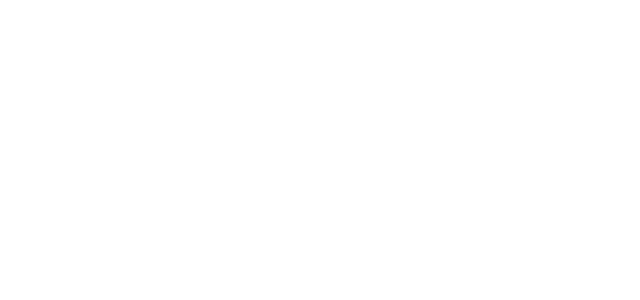
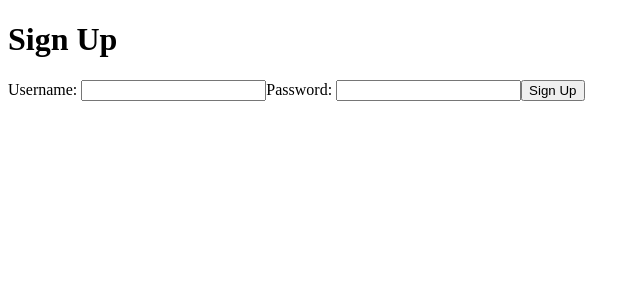
Before and after one commit to Cheeonon/dish-dash, a React (Create React App) app: page /sign-up in a window 1280 px wide. Shown: the top 300 px of the page, without its empty margins (0-640 px from the left). Built offline with nearby package versions, Linux system fonts and the light colour scheme.

Commit message:
Add signin and login page. Add functionality for both

```diff
--- a/package.json
+++ b/package.json
@@ -6,6 +6,7 @@
     "@testing-library/jest-dom": "^5.16.5",
     "@testing-library/react": "^13.4.0",
     "@testing-library/user-event": "^13.5.0",
+    "axios": "^0.27.2",
     "react": "^18.2.0",
     "react-dom": "^18.2.0",
     "react-router-dom": "^6.4.0",
--- a/src/App.js
+++ b/src/App.js
@@ -1,10 +1,16 @@
-import './App.scss';
+import { BrowserRouter, Route, Routes } from 'react-router-dom';
+import './styles/App.scss';
+import Login from './components/Login/Login';
+import SignUp from './components/SignUp/SignUp';
 
 function App() {
   return (
-    <div className="App">
-
-    </div>
+    <BrowserRouter>
+      <Routes>
+        <Route path="/sign-up" element={<SignUp />}/>
+        <Route path="/login" element={<Login />}/>
+      </Routes>
+    </BrowserRouter>
   );
 }
 
--- /dev/null
+++ b/src/components/Login/Login.js
@@ -0,0 +1,46 @@
+import { useState } from 'react';
+import './Login.scss';
+import { postLogin } from '../../utils/axios';
+import GamePage from '../../pages/GamePage/GamePage';
+
+const Login = () => {
+    const [isLoggedIn, setIsLoggedIn] = useState(false);
+
+    // sign up when the form is submitted
+    const handleSubmit = (event) => {
+
+        // send post request
+        postLogin({
+            userName: event.target.userName.value,
+            password: event.target.password.value
+        })
+        .then(resolve => {
+            sessionStorage.token = resolve.data.token;
+            setIsLoggedIn(true);
+        })
+        .catch(error => {
+            console.log(error);
+            alert("Failed to login");
+        })
+
+        event.preventDefault();
+        event.target.reset();
+    }
+
+    if(isLoggedIn){
+        return <GamePage />
+    }
+
+  return (
+    <>
+        <form className="login" onSubmit={handleSubmit}>
+            <h1>Login</h1>
+            <label>Username: <input type="text" name="userName"/></label>
+            <label>Password: <input type="password" name="password"/></label>
+            <button>Login</button>
+        </form>
+    </>
+  )
+}
+
+export default Login
--- /dev/null
+++ b/src/components/SignUp/SignUp.js
@@ -0,0 +1,47 @@
+import { useState } from 'react';
+import './SignUp.scss';
+import { postSignUp } from '../../utils/axios';
+import Login from '../Login/Login';
+
+
+const SignUp = () => {
+    const [isSignedUp, setIsSignedUp] = useState(false);
+
+    // sign up when the form is submitted
+    const handleSubmit = (event) => {
+
+        // send post request
+        postSignUp({
+            userName: event.target.userName.value,
+            password: event.target.password.value
+        })
+        .then(resolve => {
+            setIsSignedUp(true);
+        })
+        .catch(error => {
+            console.log(error);
+            alert("Failed to signup");
+        })
+
+
+        event.preventDefault();
+        event.target.reset();
+    }
+
+    if(isSignedUp){
+        return <Login />
+    }
+
+    return (
+        <>
+            <form className="signup" onSubmit={handleSubmit}>
+                <h1>Sign Up</h1>
+                <label>Username: <input type="text" name="userName"/></label>
+                <label>Password: <input type="password" name="password"/></label>
+                <button>Sign Up</button>
+            </form>
+        </>
+    )
+}
+
+export default SignUp
--- /dev/null
+++ b/src/pages/GamePage/GamePage.js
@@ -0,0 +1,9 @@
+import './GamePage.scss';
+
+const GamePage = () => {
+  return (
+    <div>GamePage</div>
+  )
+}
+
+export default GamePage
--- /dev/null
+++ b/src/utils/axios.js
@@ -0,0 +1,12 @@
+import axios from 'axios';
+
+const PORT = 8080;
+const baseURL = `http://localhost:${PORT}`;
+
+export const postSignUp = (body) => {
+    return axios.post(`${baseURL}/sign-up`, body);
+};
+
+export const postLogin = (body) => {
+    return axios.post(`${baseURL}/login`, body);
+};
```
Also changed, not shown: src/components/Login/Login.scss (added), src/components/SignUp/SignUp.scss (added), src/pages/GamePage/GamePage.scss (added), src/styles/App.scss (added), 1 other file (tests, documents, lock files or other folders).
